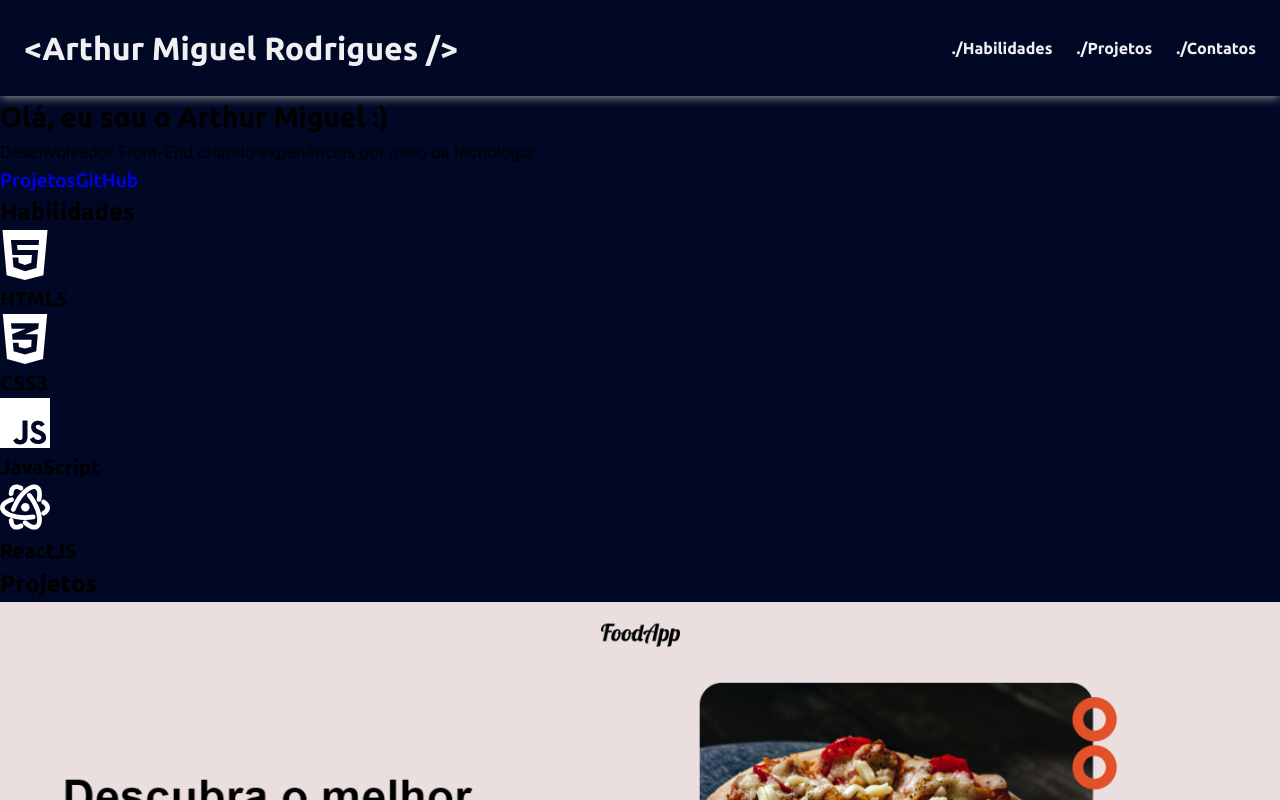
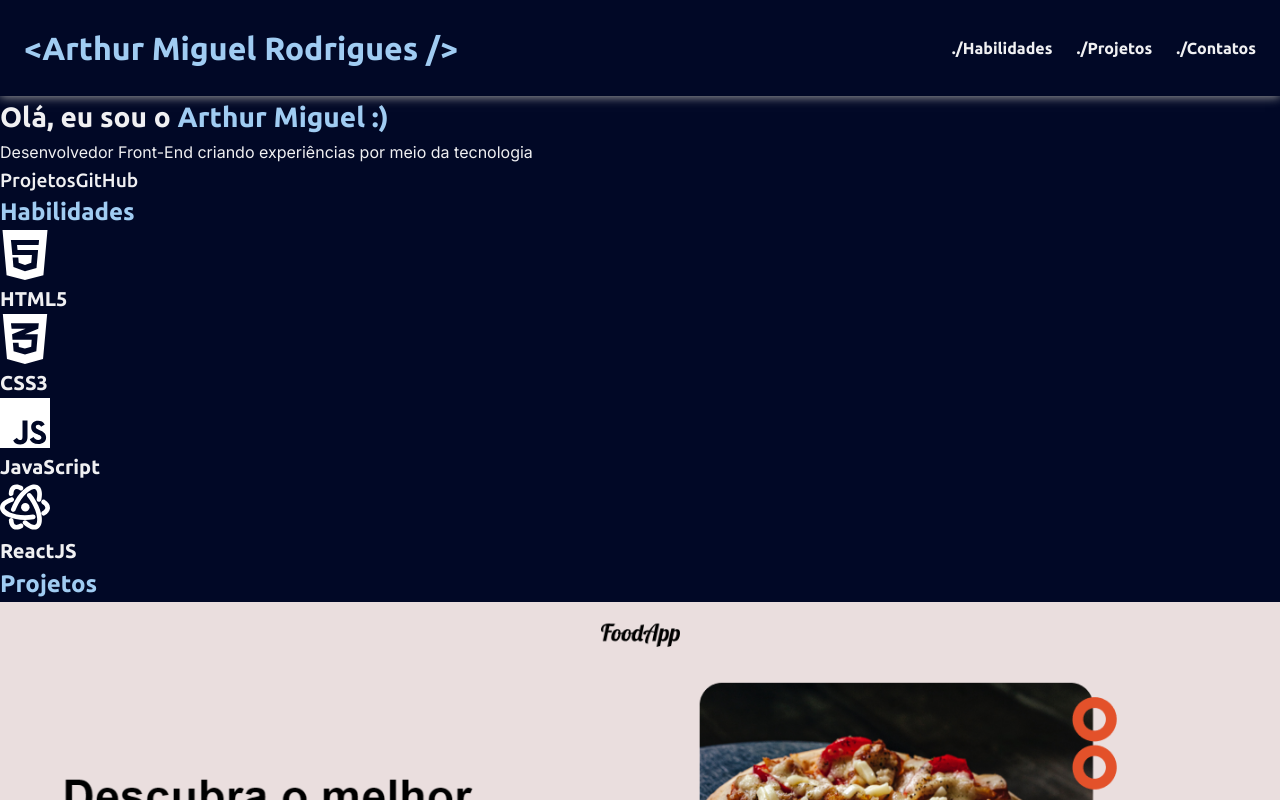
Before and after one commit to m-ruhtra/Portfolio, a React (Vite) app: page / in a window 1280 px wide. Shown: the top 800 px of the page. Built offline with nearby package versions, Linux system fonts and the light colour scheme.

Commit message:
style: Alteração na cor das fontes

```diff
--- a/src/components/Header/index.jsx
+++ b/src/components/Header/index.jsx
@@ -5,19 +5,19 @@ export const Header = () => {
         <header>
             <div className="container header">
                 <div className={styles.header_box}>
-                    <h1 className="title white">&lt;Arthur Miguel Rodrigues /&gt;</h1>
+                    <h1 className="title"><span>&lt;Arthur Miguel Rodrigues /&gt;</span></h1>
                     <nav className={styles.header_nav}>
                         <ul className={styles.nav_box}>
                             <li>
-                                <a className="title white" href="#">./Habilidades</a>
+                                <a className="title" href="#">./Habilidades</a>
                             </li>
 
                             <li>
-                                <a className="title white" href="#">./Projetos</a>
+                                <a className="title" href="#">./Projetos</a>
                             </li>
 
                             <li>
-                                <a className="title white" href="#">./Contatos</a>
+                                <a className="title" href="#">./Contatos</a>
                             </li>
                         </ul>
                     </nav>
--- a/src/components/Sections/BannerSection/index.jsx
+++ b/src/components/Sections/BannerSection/index.jsx
@@ -2,7 +2,7 @@ export const BannerSection = () => {
     return(
         <section>
             <div>
-                <h2 className="title md">Olá, eu sou  o Arthur Miguel :&#41;</h2>
+                <h2 className="title md">Olá, eu sou o <span>Arthur Miguel :&#41;</span></h2>
                 <p className="paragraph">
                     Desenvolvedor Front-End criando experiências por meio da tecnologia
                 </p>
--- a/src/styles/global.css
+++ b/src/styles/global.css
@@ -1,8 +1,12 @@
 :root{
     --font-primary: 'Ubuntu', sans-serif;
     --font-secondary: 'Inter', sens-serif;
+
+    --color-white: #F0F0F2;
+    --color-blue: #010826;
+    --color-grey: #a1a1a1;
 }
 
 body{
-    background: #010826;
+    background: var(--color-blue);
 }
--- a/src/styles/grid.css
+++ b/src/styles/grid.css
@@ -7,5 +7,5 @@
 .container.header{
     /* border-bottom: 2px solid #a1a1a1; */
 
-    box-shadow: 0px 1px 10px #a1a1a1;
+    box-shadow: 0px 1px 10px var(--color-grey);
 }
--- a/src/styles/typography.css
+++ b/src/styles/typography.css
@@ -2,6 +2,9 @@
     font-family: var(--font-primary);
     font-weight: 700;
     line-height: 1.5;
+
+    color: var(--color-white);
+
 }
 
 .title.md{
@@ -10,6 +13,7 @@
 
 .title.sm{
     font-size: 1.5rem;
+    color: #A0CCF2;
 }
 
 .title.xsm{
@@ -21,6 +25,8 @@
     font-weight: 400;
     font-size: 1rem;
     line-height: 1.8;
+
+    color: var(--color-white);
 }
 
 .paragraph.sm{
@@ -32,12 +38,14 @@
     font-weight: 500;
     line-height: 1.4;
     font-size: 1.2rem;
+
+    color: var(--color-white);
 }
 
 .text.btn{
     font-size: 1rem;
 }
 
-.title.white{
-    color: #F0F0F2;
+span{
+    color: #A0CCF2;
 }
```
